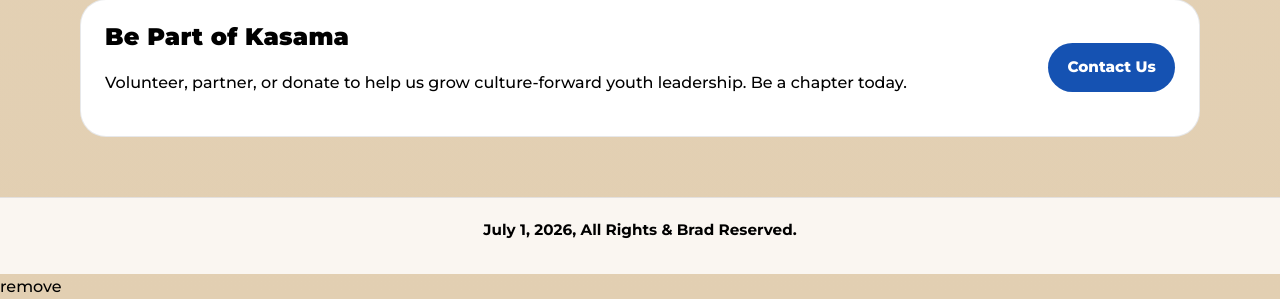
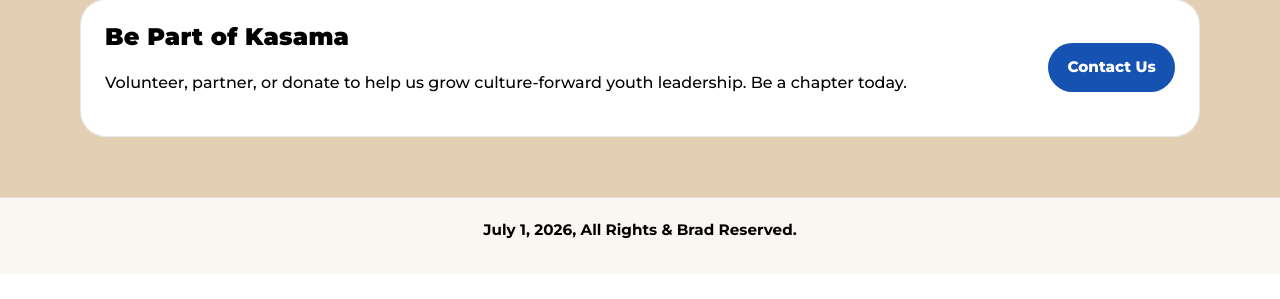
Before and after one commit to BradUrbiz/kasama, a Python web app: template templates/index.html in a window 1280 px wide. Shown: the part 1783-2082 px from the top of the page. After the commit the page ends 2057 px from the top, so only its background shows below. Run offline with Jinja, Linux system fonts and the light colour scheme; the template is opened without the code that fills it, so the values that code supplies are empty.

Commit message:
Remove remove

```diff
--- a/templates/index.html
+++ b/templates/index.html
@@ -152,4 +152,4 @@
         </div>
     </footer>
 </body>
-</html>remove
+</html>
```
